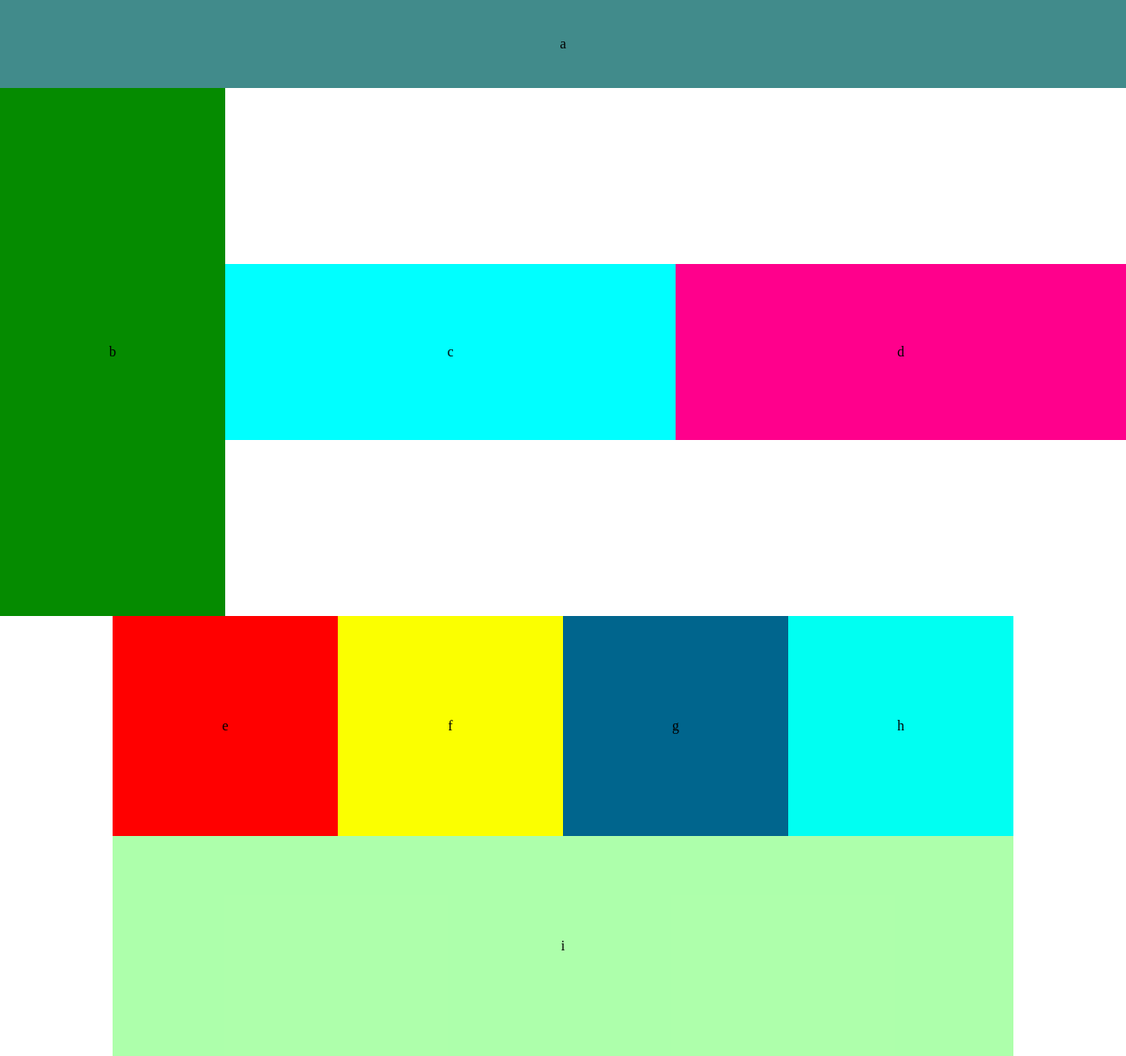
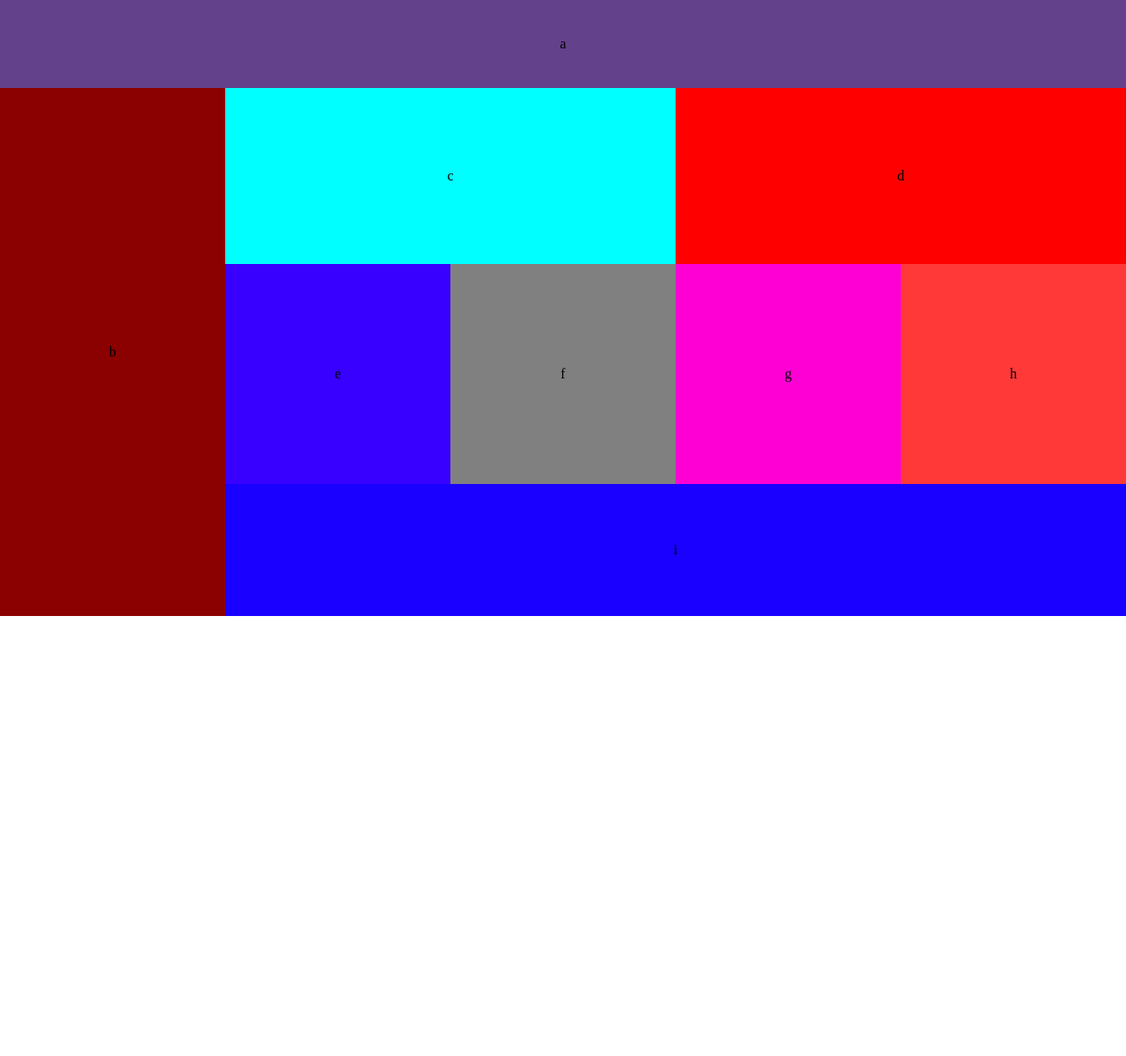
Before and after one commit to Musab-Al-omari/lab-01, a plain HTML site: page index.html in a window 1280 px wide. Shown: the whole page at 88% size. After the commit the page ends 800 px from the top, so only its background shows below. Drawn offline with Linux system fonts and the light colour scheme.

Commit message:
new flex idea

```diff
--- a/css/base.css
+++ b/css/base.css
@@ -5,12 +5,12 @@
 body{
     width: 100%;
 }
-section{
+/* section{
     height: 100%;
     width: 100%;
     margin: 0px;
 
-}
+} */
 
 
 /* tablet look */
--- a/css/layout.css
+++ b/css/layout.css
@@ -1,8 +1,12 @@
-
+div{
+    position: relative;
+}
 p {
-    text-align: center;
-    vertical-align: middle;
-    /* line-height: 130px; */
+    /* border: solid; */
+    position: absolute;
+    top: 50%;
+    left: 50%;
+    transform: translate(-50%, -50%);
 }
 
 /* tablet look */
--- a/css/modules.css
+++ b/css/modules.css
@@ -1,136 +1,141 @@
-section {
-
+#container {
     display: flex;
-    width: 100%;
+    flex-direction: column;
 }
 
-div {
-    flex-wrap: wrap;
-    display: flex;
-    align-items: center;
-    justify-content: center;
-}
+/* div {
+
+} */
 
 #a {
-    order: 1;
     width: 100%;
-    height: 75px;
+    height: 100px;
     background-color: #64418b;
 }
 
+#sub-container {
+    display: flex;
+    flex-direction: row;
+}
+
 #b {
-    order: 2;
-    width: 100%;
-    height: 150px;
+    width: 20%;
+    height: 600px;
     background-color: darkred;
 }
 
+#outer-container {
+    display: flex;
+    flex-direction: column;
+    width: 80%;
+}
+
+#inner-container-1, #inner-container-2 {
+    display: flex;
+    flex-direction: row;
+}
+
 #c {
-    order: 3;
-    width: 100%;
-    height: 125px;
+    width: 50%;
+    height: 200px;
     background-color: cyan;
 }
 
 #d {
-    order: 4;
-    width: 100%;
-    height: 125px;
+    width: 50%;
+    height: 200px;
     background-color: rgb(255, 0, 0);
 }
 
 #e {
-    order: 5;
-    width: 50%;
+    width: 25%;
     height: 250px;
     background-color: rgb(55, 0, 255);
 }
 
 #f {
-    order: 6;
-    width: 50%;
+    width: 25%;
     height: 250px;
     background-color: gray;
 }
 
 #g {
-    order: 7;
-    width: 50%;
+    width: 25%;
     height: 250px;
     background-color: rgb(255, 0, 212);
 }
 
 #h {
-    order: 8;
-    width: 50%;
+    width: 25%;
     height: 250px;
     background-color: rgb(255, 56, 56);
 }
 
 #i {
-    order: 8;
     width: 100%;
-    height: 80px;
+    height: 150px;
     background-color: rgb(25, 0, 255);
 }
 
 /* desk top look */
 
-@media (min-width:960px) {
-
+@media (max-width:960px) {
     #a {
-        order: 1;
         width: 100%;
-        height: 100px;
-        background-color: #418b8b;
+        height: 75px;
+        background-color: #64418b;
+    }
+    #sub-container {
+        flex-direction: column;
     }
     #b {
-        order: 2;
-        width: 20%;
-        height: 600px;
-        background-color: rgb(5, 139, 0);
+        width: 100%;
+        height: 150px;
+        background-color: darkred;
+    }
+    #outer-container {
+        width: 100%;
+    }
+    #inner-container-1{
+        flex-direction: column;
     }
     #c {
-        order: 3;
-        width: 40%;
-        height: 200px;
+        width: 100%;
+        height: 125px;
         background-color: cyan;
     }
     #d {
-        order: 4;
-        width: 40%;
-        height: 200px;
-        background-color: rgb(255, 0, 140);
+        width: 100%;
+        height: 125px;
+        background-color: rgb(255, 0, 0);
+    }
+    #inner-container-2 {
+        flex-direction: row;
+        flex-wrap: wrap;
     }
     #e {
-        order: 5;
-        width: 20%;
+        width: 50%;
         height: 250px;
-        background-color: rgb(255, 0, 0);
+        background-color: rgb(55, 0, 255);
     }
     #f {
-        order:6;
-        width: 20%;
+        width: 50%;
         height: 250px;
-        background-color: rgb(251, 255, 0);
+        background-color: gray;
     }
     #g {
-        order: 7;
-        width: 20%;
+        width: 50%;
         height: 250px;
-        background-color: rgb(0, 101, 141);
+        background-color: rgb(255, 0, 212);
     }
     #h {
-        order: 8;
-        width: 20%;
+        width: 50%;
         height: 250px;
-        background-color: rgb(0, 255, 242);
+        background-color: rgb(255, 56, 56);
     }
     #i {
-        order: 9;
-        width: 80%;
-        height: 250px;
-        background-color: rgba(9, 255, 0, 0.329);
+        height: 80px;
+        background-color: rgb(255, 0, 255);
     }
 }
 
--- a/index.html
+++ b/index.html
@@ -15,26 +15,48 @@
         <!-- <p>desktop:768px-960px </p>
         <p>mobile: 480px-767px </p> -->
     </header>
-    <div id="conainer">
-        <div id="a"><p id="aa">a</p>
+    <section id="conainer">
+
+        <div id="a">
+            <p>a</p>
         </div>
-        <div id="b"><p id="bb">b</p>
+        <div id="sub-container">
+
+            <div id="b">
+                <p>b</p>
+            </div>
+            <div id="outer-container">
+                <div id="inner-container-1">
+
+                    <div id="c">
+                        <p>c</p>
+                    </div>
+                    <div id="d">
+                        <p>d</p>
+                    </div>
+                </div>
+                <div id="inner-container-2">
+
+                    <div id="e">
+                        <p>e</p>
+                    </div>
+                    <div id="f">
+                        <p>f</p>
+                    </div>
+                    <div id="g">
+                        <p>g</p>
+                    </div>
+                    <div id="h">
+                        <p>h</p>
+                    </div>
+                </div>
+                <div id="i">
+                    <p>i</p>
+                </div>
+            </div>
         </div>
-        <div id="c"><p id="dd">c</p>
-        </div>
-        <div id="d"><p id="dd">d</p>
-        </div>
-        <div id="e"><p id="ss">e</p>
-        </div>
-        <div id="f"><p id="ss">f</p>
-        </div>
-        <div id="g"><p id="ss">g</p>
-        </div>
-        <div id="h"><p id="ss">h</p>
-        </div>
-        <div id="i"><p id="ii">i</p>
-        </div>
-    </div>
+
+    </section>
 
 
 </body>
```
